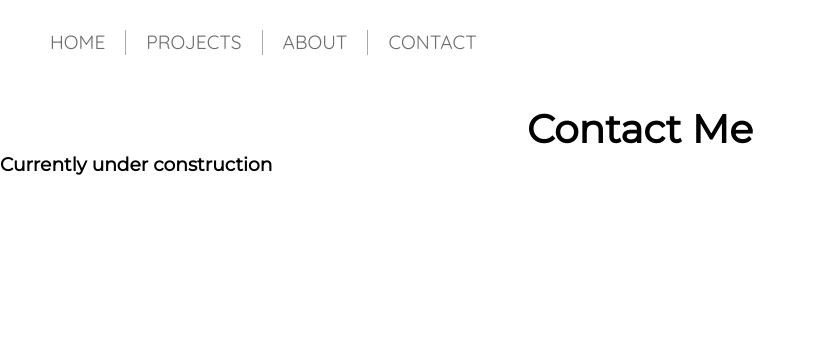
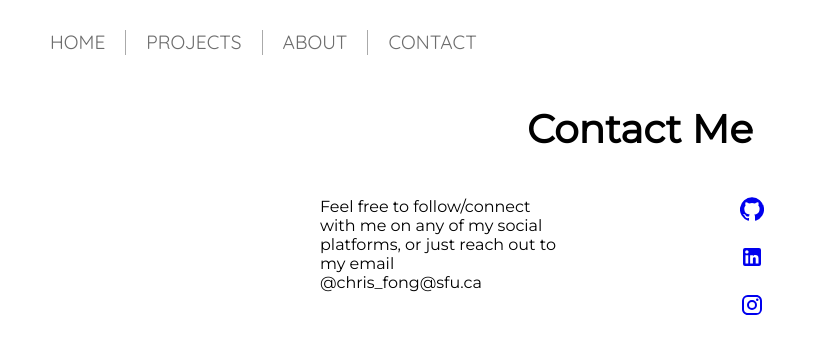
Before and after one commit to ChrisFong604/ChrisCodes, a React (Create React App) app: page /contact in a window 1280 px wide. Shown: the top 354 px of the page, without its empty margins (0-826 px from the left). Built offline with nearby package versions, Linux system fonts and the light colour scheme.

Commit message:
removed broken parallax, updated contact

```diff
--- a/package.json
+++ b/package.json
@@ -3,6 +3,8 @@
   "version": "0.1.0",
   "private": true,
   "dependencies": {
+    "@material-ui/icons": "^4.11.2",
+    "@react-spring/parallax": "*",
     "@testing-library/jest-dom": "^5.14.1",
     "@testing-library/react": "^11.2.7",
     "@testing-library/user-event": "^12.8.3",
@@ -12,7 +14,6 @@
     "react-router": "^5.2.0",
     "react-router-dom": "^5.2.0",
     "react-scripts": "^4.0.3",
-    "@react-spring/parallax": "*",
     "react-spring": "^9.2.4"
   },
   "scripts": {
--- a/src/components/About/About.js
+++ b/src/components/About/About.js
@@ -6,7 +6,11 @@ const AboutPage = () => {
 		<>
 			<div className={AboutCSS.about_container}>
 				<p style={{ gridColumn: "2/3", opacity: "0.5" }}>August 14th, 2021</p>
-				<div className={AboutCSS.leftcol}>
+				<div
+					className={AboutCSS.leftcol}
+					data-aos="fade-right"
+					data-aos-duration="1000"
+				>
 					<h3>General Introduction</h3>
 					<p>
 						Hi, nice, to meet you :). My name is Christopher, and I'm currently
@@ -40,7 +44,12 @@ const AboutPage = () => {
 						continue evolving as long as I continue to gain more things to add!
 					</p>
 				</div>
-				<div className={AboutCSS.rightcol}>
+				<div
+					className={AboutCSS.rightcol}
+					data-aos="fade-left"
+					data-aos-duration="1000"
+					data-aos-delay="1200"
+				>
 					<h3>Hobbies and Interests</h3>
 					<p>
 						What first inspired me to learn about technology was none other than
--- a/src/components/App/App.js
+++ b/src/components/App/App.js
@@ -27,7 +27,8 @@ function App() {
 				<Switch>
 					<Route exact path="/">
 						<MainHeader />
-						<ProjectsTour />
+						<AboutPage />
+						<ProjectsPage />
 					</Route>
 					<Route path="/projects">
 						<StaticHeader Header={"Projects"} />
--- a/src/components/Contact/Contact.js
+++ b/src/components/Contact/Contact.js
@@ -1,9 +1,38 @@
 import React from "react";
+import ContactCSS from "./ContactPage.module.css";
+
+import LinkedInIcon from "@material-ui/icons/LinkedIn";
+import GitHubIcon from "@material-ui/icons/GitHub";
+import InstagramIcon from "@material-ui/icons/Instagram";
 
 export default function ContactRenderer() {
 	return (
-		<form>
-			<h3>Currently under construction</h3>
-		</form>
+		<div className={ContactCSS.container}>
+			<div className={ContactCSS.leftcol}>
+				<p>
+					Feel free to follow/connect with me on any of my social platforms, or
+					just reach out to my email @chris_fong@sfu.ca
+				</p>
+			</div>
+			<div className={ContactCSS.rightcol}>
+				<ul>
+					<li>
+						<a href="https://github.com/chrisfong604" target="_blank">
+							<GitHubIcon />
+						</a>
+					</li>
+					<li>
+						<a href="https://www.linkedin.com/in/chrisfong604/">
+							<LinkedInIcon />
+						</a>
+					</li>
+					<li>
+						<a href="https://instagram.com/isrly_chris">
+							<InstagramIcon />
+						</a>
+					</li>
+				</ul>
+			</div>
+		</div>
 	);
 }
--- /dev/null
+++ b/src/components/Contact/ContactPage.module.css
@@ -0,0 +1,33 @@
+.container {
+	display: grid;
+	padding: 3vh 0;
+	grid-template-columns: 4fr 3fr 2fr 3fr 4fr;
+	grid-template-rows: repeat(auto-fit, 200px);
+}
+
+.leftcol > * {
+	margin: 20px 0;
+}
+
+.leftcol {
+	grid-column: 2/3;
+}
+.rightcol > * {
+	margin: 20px;
+	list-style: none;
+}
+
+.rightcol li {
+	margin-bottom: 20px;
+}
+
+a:visited {
+	text-decoration: none;
+}
+a:active {
+	opacity: 70%;
+}
+
+.rightcol {
+	grid-column: 4/5;
+}
--- a/src/components/Projects/ProjectsPage.module.css
+++ b/src/components/Projects/ProjectsPage.module.css
@@ -33,6 +33,14 @@ h1 {
 	margin: 5px;
 }
 
+.parallax {
+	display: none;
+	scrollbar-width: none;
+}
+.parallax::-webkit-scrollbar {
+	display: none;
+}
+
 @media screen and (min-width: 700px) {
 	.grid_container .project_card {
 		grid-column: 1/2;
--- a/src/components/Projects/ProjectsTour.js
+++ b/src/components/Projects/ProjectsTour.js
@@ -1,4 +1,4 @@
-import React, { useState, useEffect } from "react";
+import React from "react";
 import { Parallax, ParallaxLayer } from "@react-spring/parallax";
 import ProjectCSS from "./ProjectsTour.module.css";
 
@@ -50,7 +50,10 @@ function ProjectsTour() {
 	const alignCenter = { display: "flex", alignItems: "center" };
 
 	return (
-		<Parallax pages={projects.length + 2}>
+		<Parallax
+			pages={projects.length + 2}
+			innerStyle={{ scrollbarWidth: "0px" }}
+		>
 			<ParallaxLayer
 				sticky={{ start: 0, end: projects.length + 0.25 }}
 				style={{ ...alignCenter, justifyContent: "flex-start" }}
@@ -62,8 +65,8 @@ function ProjectsTour() {
 			{projects.map((project, index) => (
 				<ParallaxLayer
 					key={project._id}
-					offset={index + 0.75}
-					speed={0.3}
+					offset={index + 0.5}
+					speed={1.2}
 					style={{ ...alignCenter, justifyContent: "flex-end" }}
 				>
 					<div className={ProjectCSS.project_card}>
--- a/src/index.css
+++ b/src/index.css
@@ -2,6 +2,7 @@
 
 .main-container {
 	font-family: "Montserrat", sans-serif;
+	width: 100%;
 }
 
 .main-container h1 h2 h3 {
```
Also changed, not shown: 1 other file (tests, documents, lock files or other folders).
